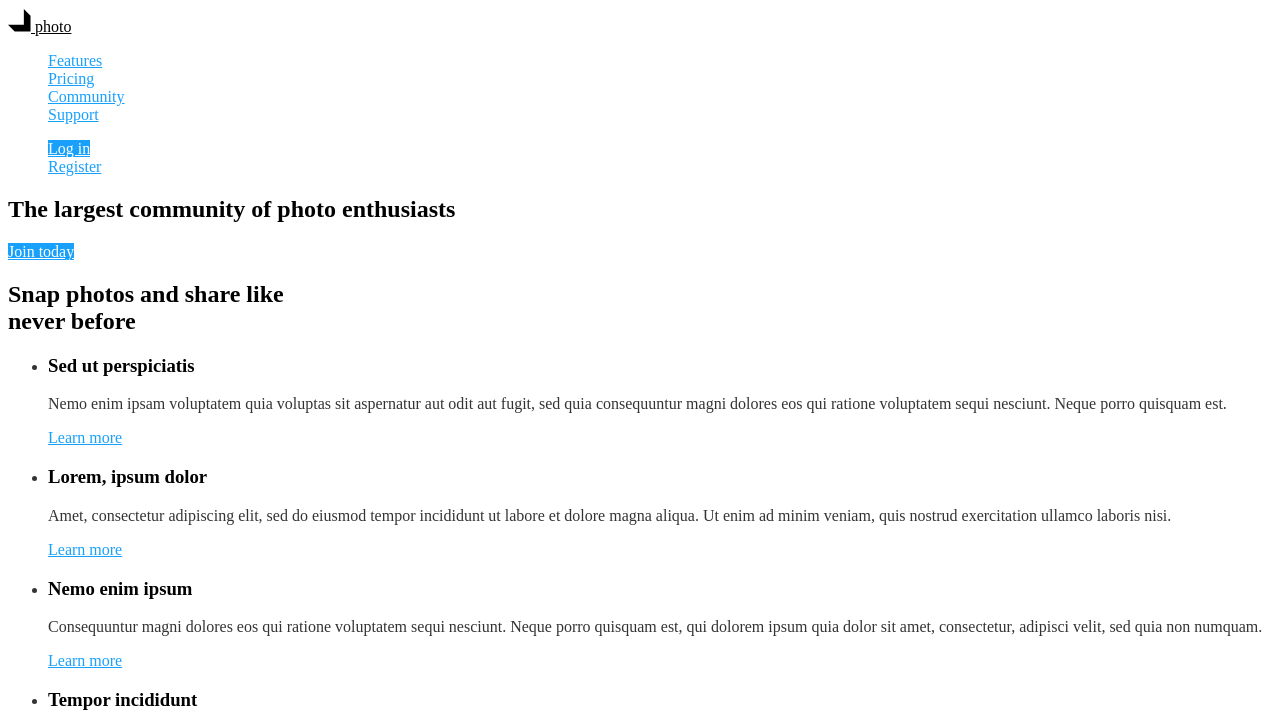
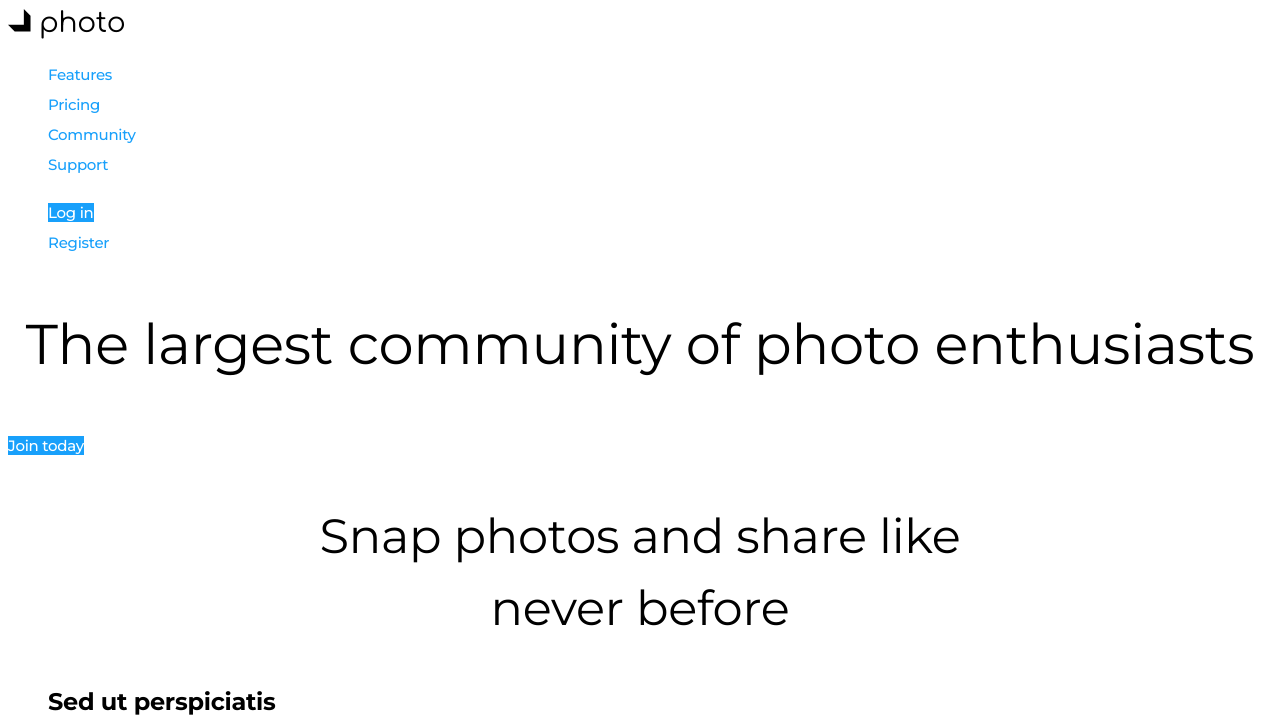
Before and after one commit to Anzheliika/modul_1-2_video_repety, a plain HTML site: page index.html in a window 1280 px wide. Shown: the top 727 px of the page. Drawn offline with Linux system fonts and the light colour scheme.

Commit message:
added text design

```diff
--- a/css/styles.css
+++ b/css/styles.css
@@ -8,23 +8,38 @@
 body {
   background-color: var(--primery-white-color);
   color: var(--primery-text-color);
+
+  font-family: Montserrat, sans-serif;
+  letter-spacing: -0.015em;
+  font-size: 18px;
+  line-height: 1.67;
 }
 
-/* Site nav */
+/* Logo */
 .logo {
   color: var(--title-text-color);
+  font-family: Comfortaa, cursive;
+
+  font-size: 28px;
+  line-height: 1.14;
+  text-decoration: none;
 }
 
 .logo:hover {
   color: var(--accent-color);
 }
 
+/* Site nav */
 .list {
   list-style: none;
 }
 
 .site-nav .link {
   color: var(--accent-color);
+  font-weight: 500;
+  font-size: 15px;
+  line-height: 1.2;
+  text-decoration: none;
 }
 
 .site-nav .link:hover,
@@ -35,28 +50,45 @@ body {
 /* Hero */
 .hero-title {
   color: var(--title-text-color);
+  font-weight: 400;
+  font-size: 56px;
+  line-height: 1.43;
+  text-align: center;
 }
 
 /* Section */
 
 .section-title {
   color: var(--title-text-color);
+  font-weight: 400;
+  font-size: 48px;
+  line-height: 1.5;
+  text-align: center;
 }
 
-/* Features */
-.feature-list .title {
-    color: var(--title-text-color);
+.section-description {
+    font-size: 36px;
+    line-height: 1.39;
 }
 
-/* Examples */
+/* Features, Examples*/
+.feature-list .title,
 .work-list .title {
   color: var(--title-text-color);
+
+  font-weight: 700;
+  font-size: 24px;
+  line-height: 1.5;
 }
 
 /* Button */
 .button {
   color: var(--title-text-color);
   background-color: var(--primery-white-color);
+  font-weight: 500;
+  font-size: 15px;
+  line-height: 1.2;
+  text-decoration: none;
 }
 
 .button.primery {
--- a/index.html
+++ b/index.html
@@ -5,6 +5,10 @@
     <meta http-equiv="X-UA-Compatible" content="IE=edge" />
     <meta name="viewport" content="width=device-width, initial-scale=1.0" />
     <title>Photo app</title>
+     <link
+      href="https://fonts.googleapis.com/css2?family=Comfortaa&family=Montserrat:wght@400;500;700&display=swap"
+      rel="stylesheet"
+    />
     <link rel="stylesheet" href="./css/styles.css" />
   </head>
   <body class="page">
@@ -43,7 +47,7 @@
           never before
         </h2>
 
-        <ul class="feature-list">
+        <ul class="feature-list list">
           <li>
             <h3 class="title">Sed ut perspiciatis</h3>
             <p>
@@ -86,7 +90,7 @@
       <!--Приклади робіт-->
       <section class="section">
         <h2 class="section-title">Examples of work</h2>
-        <ul class="work-list">
+        <ul class="work-list list">
           <li>
             <img
               src="./images/placeholder.png"
@@ -119,11 +123,11 @@
       <!--Clients-->
       <section class="section">
         <h2 class="section-title">You're in good company</h2>
-        <p>
+        <p class="section-description">
           Lorem ipsum dolor sit amet consectetur adipisicing elit. Natus,
           expedita!
         </p>
-        <ul>
+        <ul class="list">
           <li>
             <a href=""><img src="./images/icon.svg" alt="Logo company" /></a>
           </li>
@@ -153,7 +157,7 @@
 
       <!--Sign up-->
       <section>
-        <p>
+        <p class="section-description">
           Lorem ipsum dolor sit amet, consectetur adipiscing elit, sed do
           eiusmod tempor incididunt ut labore
         </p>
@@ -166,23 +170,23 @@
 
     <!-- Футер -->
     <footer>
-      <ul>
+      <ul class="list">
         <li><a href="">Mobile app</a></li>
         <li><a href="">Community</a></li>
         <li><a href="">Company</a></li>
       </ul>
-      <a href="./index.html">
+      <a href="./index.html" class="logo">
         <img src="./images/logo.svg" alt="Logo" />
         photo
       </a>
 
-      <ul>
+      <ul class="list">
         <li><a href="">Help desk</a></li>
         <li><a href="">Blog</a></li>
         <li><a href="">Resources</a></li>
       </ul>
 
-      <ul>
+      <ul class="list">
         <li><a href="" aria-label="Link to Facebook">Facebook</a></li>
         <li><a href="" aria-label="Link to Twitter">Twitter</a></li>
         <li><a href="" aria-label="Link to Instagram">Instagram</a></li>
```
Lines whose indentation alone changed are shown as unchanged.
